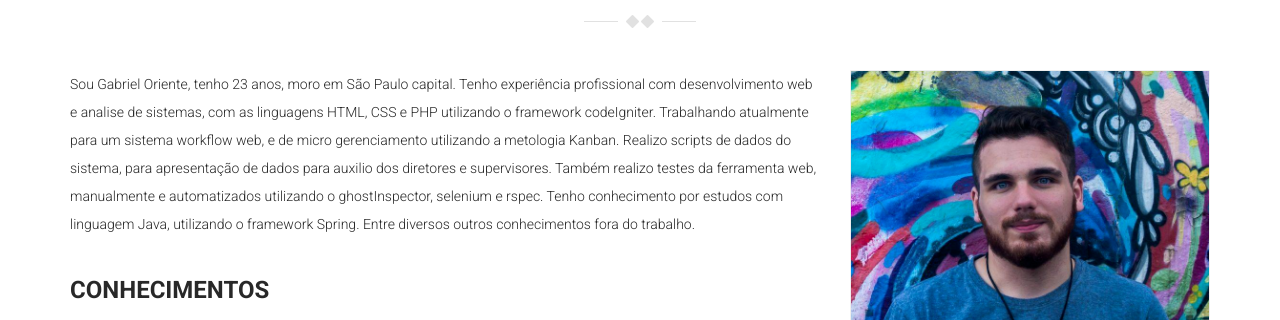
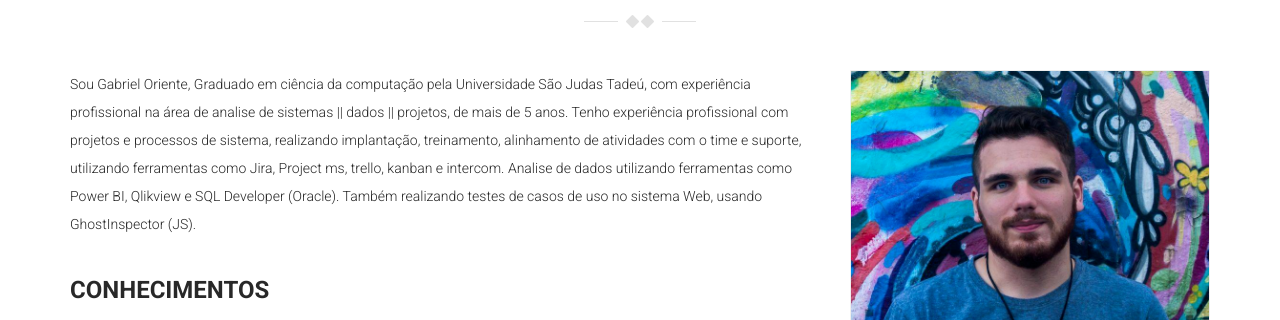
Before and after one commit to gaoriente/Cv, a website: page index.html in a window 1280 px wide. Shown: the part 242-562 px from the top of the page. Drawn offline with nearby package versions, Linux system fonts and the light colour scheme.

Commit message:
Atualização quem sou eu

```diff
--- a/index.html
+++ b/index.html
@@ -80,7 +80,11 @@
 
           <div class="col-md-8 col-md-pull-4">
             <div class="short-info wow fadeInUp">
-              <p>Sou Gabriel Oriente, tenho 23 anos, moro em São Paulo capital. Tenho experiência profissional com desenvolvimento web e analise de sistemas, com as linguagens HTML, CSS e PHP utilizando o framework codeIgniter. Trabalhando atualmente para um sistema workflow web, e de micro gerenciamento utilizando a metologia Kanban. Realizo scripts de dados do sistema, para apresentação de dados para auxilio dos diretores e supervisores. Também realizo testes da ferramenta web, manualmente e automatizados utilizando o ghostInspector, selenium e rspec. Tenho conhecimento por estudos com linguagem Java, utilizando o framework Spring. Entre diversos outros conhecimentos fora do trabalho.
+              <p>Sou Gabriel Oriente,
+                Graduado em ciência da computação pela Universidade São Judas Tadeú, com experiência profissional na área de analise de sistemas || dados || projetos, de mais de 5 anos.
+                Tenho experiência profissional com projetos e processos de sistema, realizando implantação, treinamento, alinhamento de atividades com o time e suporte, utilizando ferramentas como Jira, Project ms, trello, kanban e intercom.
+                Analise de dados utilizando ferramentas como Power BI, Qlikview e SQL Developer (Oracle).
+                Também realizando testes de casos de uso no sistema Web, usando GhostInspector (JS).
               </p>
             </div>
 
```
